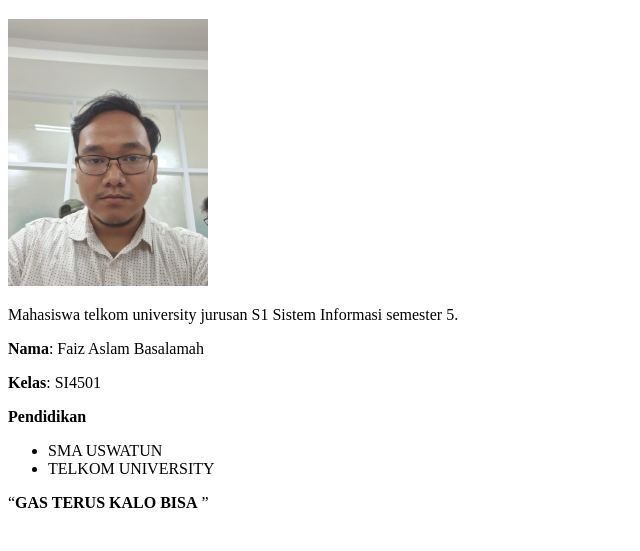
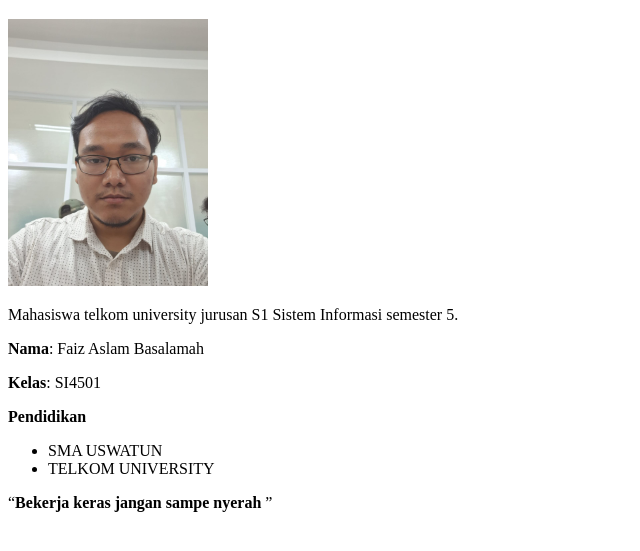
Before and after one commit to FaizAslamBasalamah/WAD_project1, a plain HTML site: page index.html in a window 1280 px wide. Shown: the part 61-612 px from the top of the page, without its empty margins (0-640 px from the left). Drawn offline with Linux system fonts and the light colour scheme.

Commit message:
Update index.html

```diff
--- a/index.html
+++ b/index.html
@@ -25,7 +25,7 @@
                 TELKOM UNIVERSITY
             </li>
         </ul>
-        <q><strong>GAS TERUS KALO BISA</strong> </q>
+        <q><strong>Bekerja keras jangan sampe nyerah</strong> </q>
     </body>
 
 </html>
```
